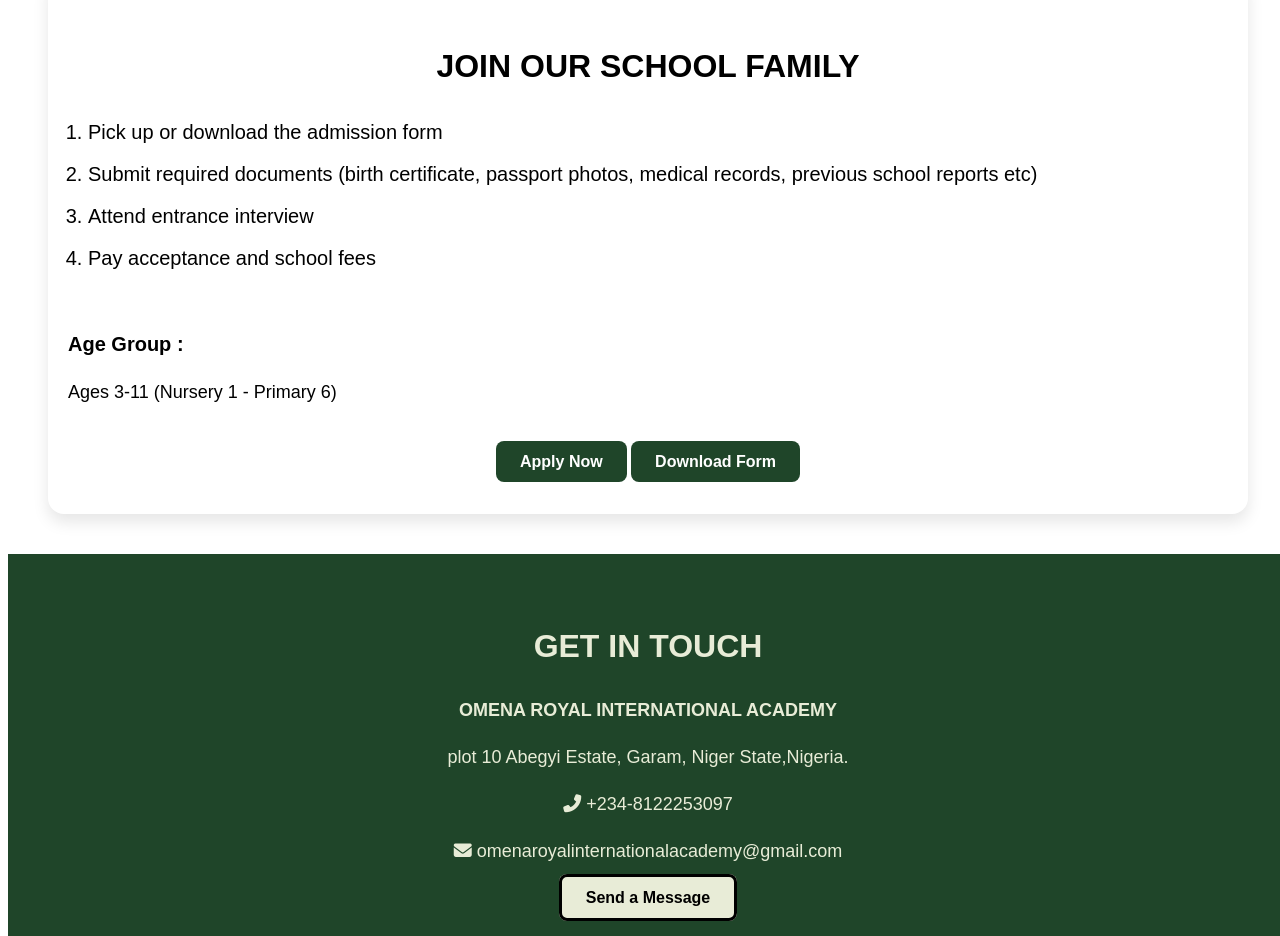
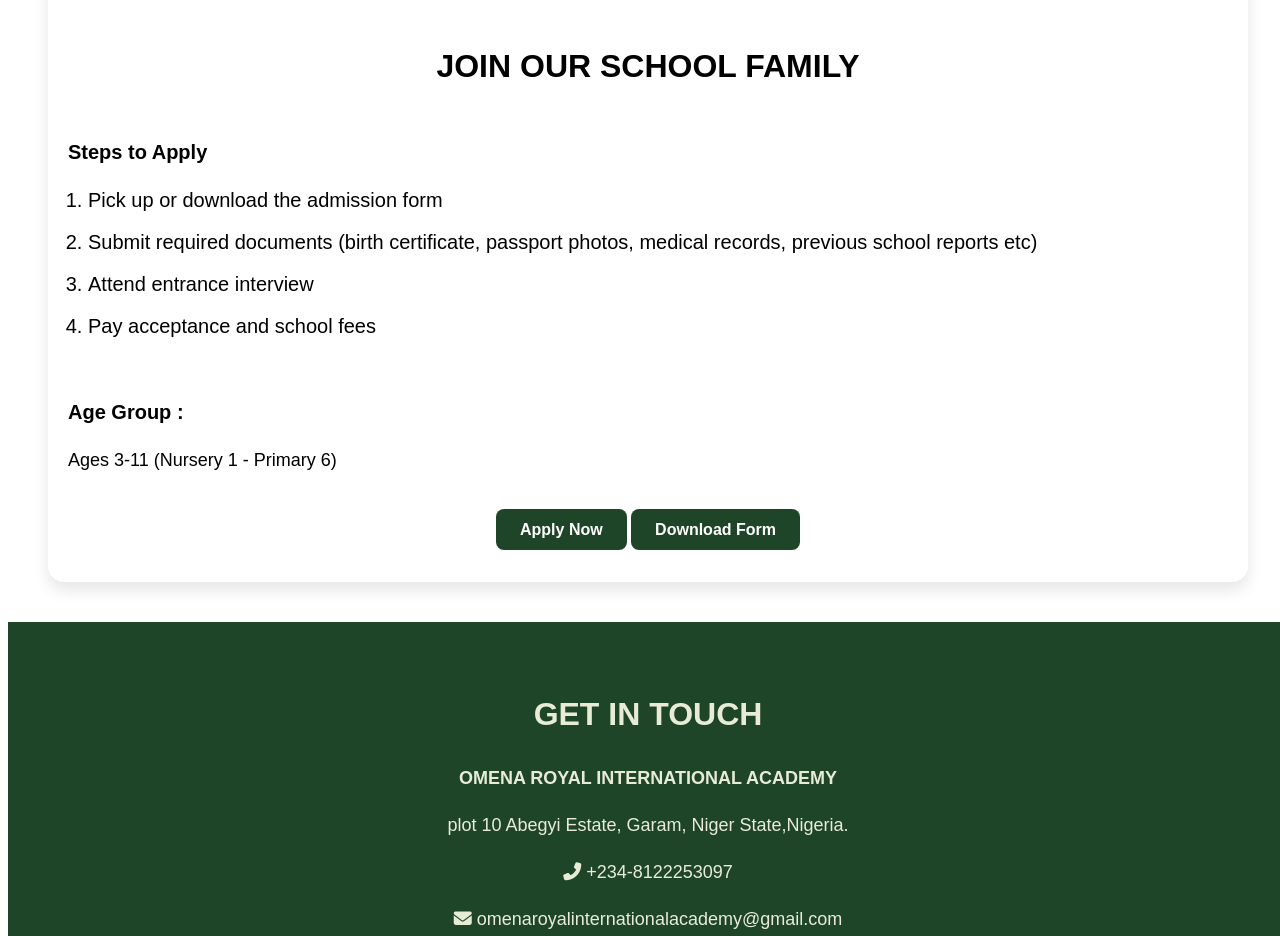
Before and after one commit to sophylogan/school-website, a plain HTML site: page index.html in a window 1280 px wide. Shown: the part 2300-3236 px from the top of the page. Drawn offline with Linux system fonts and the light colour scheme.

Commit message:
Update index.html
corrected an error in the admission section

```diff
--- a/index.html
+++ b/index.html
@@ -82,6 +82,7 @@
 
         <div class="admission-content">
             <div class="steps">
+                <h3>Steps to Apply</h3>
                 <ol>
                     <li>Pick up or download the admission form</li>
                     <li>Submit required documents (birth certificate, passport photos, medical records, previous school reports etc)</li>
```
